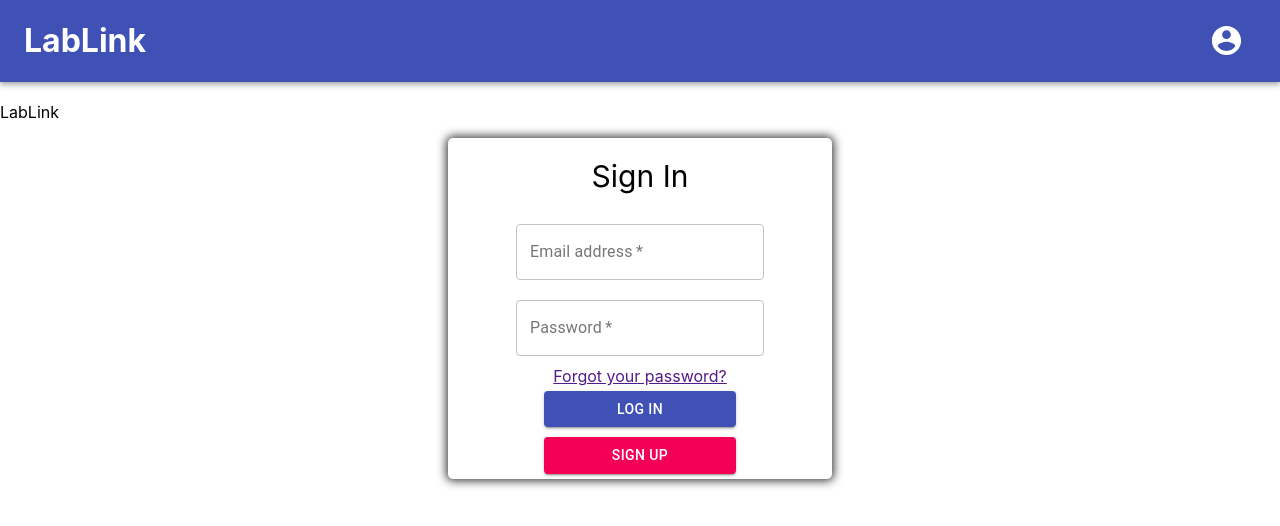
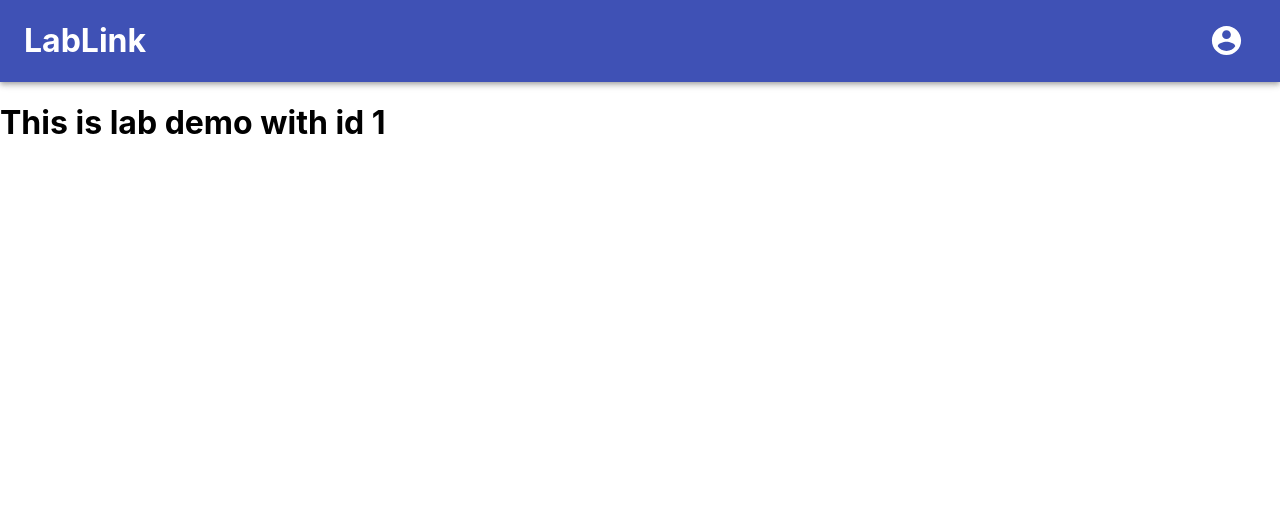
Before and after one commit to andrewnich/lablink, a React (Create React App) app in the folder frontend/: page /lab/1 in a window 1280 px wide. Shown: the top 526 px of the page. Built offline with nearby package versions, Linux system fonts and the light colour scheme.

Commit message:
dashboard no backend connection

```diff
--- a/frontend/src/App.js
+++ b/frontend/src/App.js
@@ -5,6 +5,7 @@ import { BrowserRouter as Router, Switch, Route } from 'react-router-dom';
 import Login from './pages/Login';
 import Dashboard from './pages/Dashboard';
 import SignUp from './pages/SignUp';
+import LabDemo from './pages/LabDemo';
 
 import NavBar from './components/NavBar';
 
@@ -13,6 +14,9 @@ function App() {
     <Router>
       <NavBar />
       <Switch>
+        <Route exact path='/lab/:labID'>
+          <LabDemo />
+        </Route>
         <Route path='/signup'>
           <SignUp />
         </Route>
--- a/frontend/src/components/LabDemoCard.js
+++ b/frontend/src/components/LabDemoCard.js
@@ -6,9 +6,12 @@ import CardContent from '@material-ui/core/CardContent';
 import CardMedia from '@material-ui/core/CardMedia';
 import Typography from '@material-ui/core/Typography';
 
+import { useHistory, Link } from 'react-router-dom';
+
 const useStyles = makeStyles({
   root: {
     maxWidth: 300,
+    marginBottom: '20px',
   },
   media: {
     height: 140,
@@ -17,10 +20,15 @@ const useStyles = makeStyles({
 
 const LabDemoCard = (props) => {
   const classes = useStyles();
+  const history = useHistory();
+
+  const handleLabCardClick = () => {
+    history.push(`/lab/${props.id}`);
+  };
 
   return (
     <Card className={classes.root}>
-      <CardActionArea>
+      <CardActionArea onClick={handleLabCardClick}>
         <CardMedia
           className={classes.media}
           image={props.image}
--- a/frontend/src/pages/Dashboard.js
+++ b/frontend/src/pages/Dashboard.js
@@ -8,18 +8,22 @@ import LabDemoCard from '../components/LabDemoCard';
 // temporary videos array
 const videos = [
   {
+    id: 0,
     image: 'https://img.youtube.com/vi/dQw4w9WgXcQ/0.jpg',
     title: 'Never Gonna Give You Up!',
   },
   {
+    id: 1,
     image: 'https://img.youtube.com/vi/dQw4w9WgXcQ/0.jpg',
     title: 'Never Gonna Give You Up!',
   },
   {
+    id: 2,
     image: 'https://img.youtube.com/vi/dQw4w9WgXcQ/0.jpg',
     title: 'Never Gonna Give You Up!',
   },
   {
+    id: 3,
     image: 'https://img.youtube.com/vi/dQw4w9WgXcQ/0.jpg',
     title: 'Never Gonna Give You Up!',
   },
@@ -27,12 +31,9 @@ const videos = [
 
 const videosBox = {
   display: 'flex',
-  //width: '90vw',
-  //maxWidth: '800px',
-  //minWidth: '350px',
   flexWrap: 'wrap',
   justifyContent: 'space-evenly',
-  marginBottom: '15px',
+  marginTop: '20px',
 };
 
 const Dashboard = () => {
@@ -42,11 +43,12 @@ const Dashboard = () => {
         id='outlined-basic'
         label='Search for lab'
         variant='outlined'
+        marginBottom='20px'
         fullWidth
       />
       <div style={videosBox}>
         {videos.map((video) => (
-          <LabDemoCard title={video.title} image={video.image} />
+          <LabDemoCard title={video.title} image={video.image} id={video.id} />
         ))}
       </div>
     </Container>
--- /dev/null
+++ b/frontend/src/pages/LabDemo.js
@@ -0,0 +1,14 @@
+import React from 'react';
+
+import { useParams } from 'react-router';
+
+const LabDemo = () => {
+  const { labID } = useParams();
+  return (
+    <div>
+      <h1>This is lab demo with id {labID}</h1>
+    </div>
+  );
+};
+
+export default LabDemo;
```
